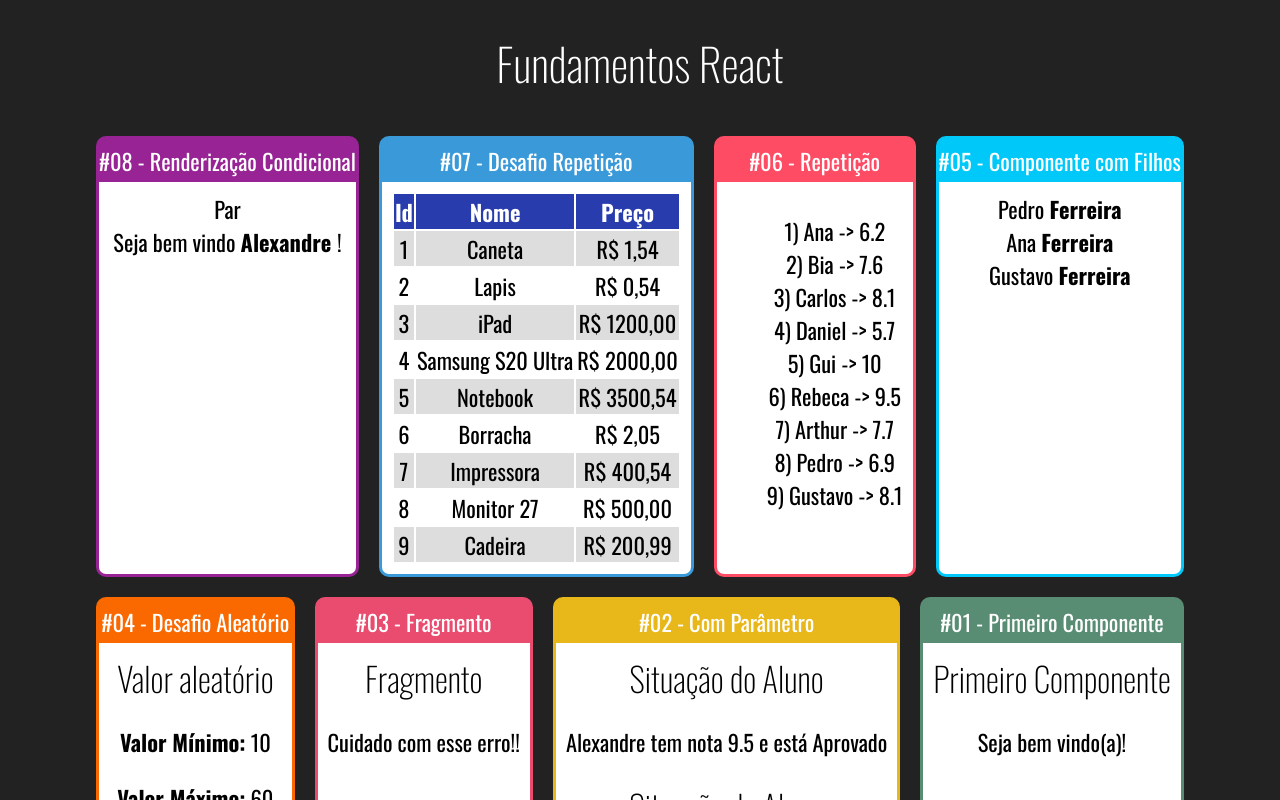
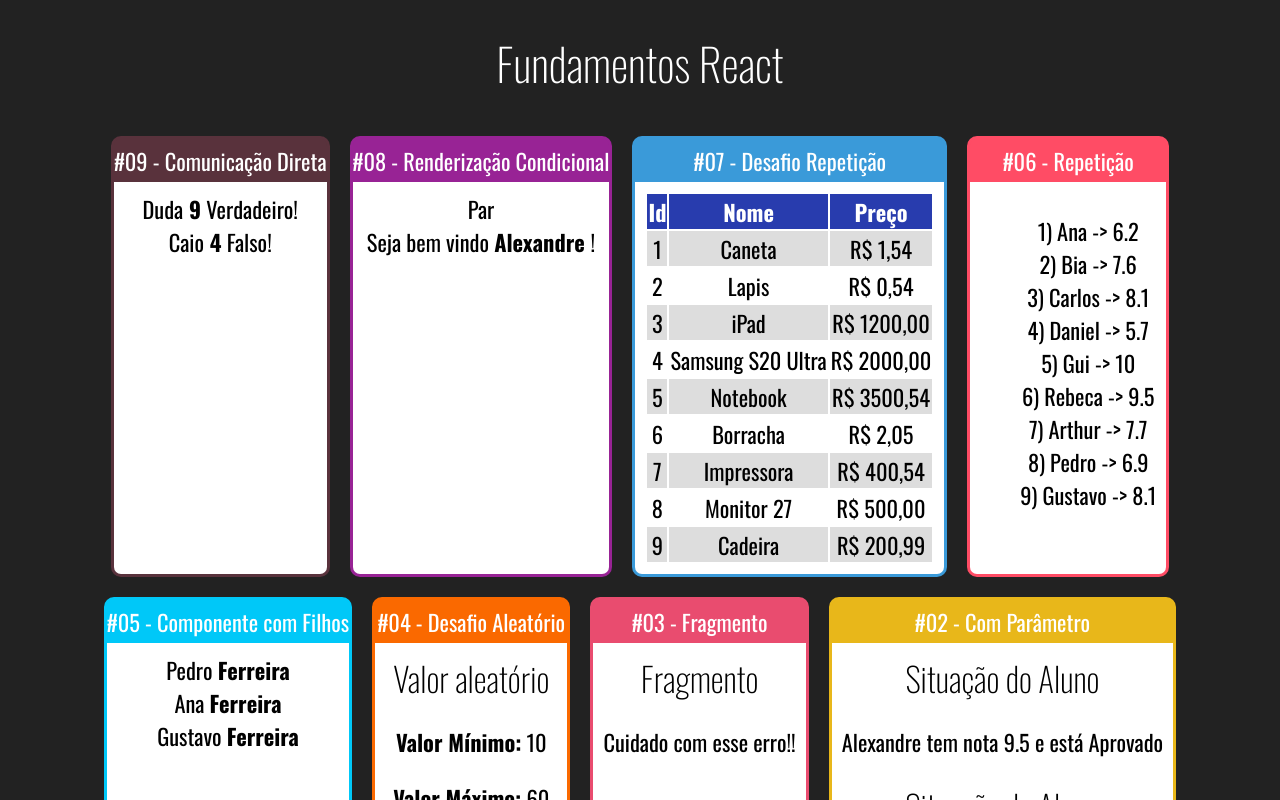
Before and after one commit to alexandreafc/curso-react, a React (Create React App) app in the folder fundamentos-react/: page / in a window 1280 px wide. Shown: the top 800 px of the page. Built offline with nearby package versions, Linux system fonts and the light colour scheme.

Commit message:
Comunicação direta entre componentes, Pai/Filho

```diff
--- a/fundamentos-react/src/App.jsx
+++ b/fundamentos-react/src/App.jsx
@@ -1,6 +1,7 @@
 import "./App.css";
 import React from "react";
 
+import DiretaPai from "./components/comunicacao/DiretaPai";
 import UsuarioInfo from "./components/condicional/UsuarioInfo";
 import ParOuImpar from "./components/condicional/ParOuImpar";
 import Card from "./components/layout/Card";
@@ -18,6 +19,10 @@ export default () => (
 		<h1>Fundamentos React</h1>
 
 		<div className='Cards'>
+			<Card titulo='#09 - Comunicação Direta' color='#59323C'>
+				<DiretaPai></DiretaPai>
+			</Card>
+
 			<Card titulo='#08 - Renderização Condicional' color='#982395'>
 				<ParOuImpar numero={20}></ParOuImpar>
 				<UsuarioInfo usuario={{ nome: "Alexandre" }} />
--- /dev/null
+++ b/fundamentos-react/src/components/comunicacao/DiretaFilho.jsx
@@ -0,0 +1,13 @@
+import React from "react";
+
+export default (props) => {
+	return (
+		<div>
+			<span>{props.texto}</span>
+			<span>
+				<strong> {props.numero}</strong>
+			</span>
+			<span> {props.bool ? "Verdadeiro" : "Falso"}!</span>
+		</div>
+	);
+};
--- /dev/null
+++ b/fundamentos-react/src/components/comunicacao/DiretaPai.jsx
@@ -0,0 +1,11 @@
+import React from "react";
+import DiretaFilho from "./DiretaFilho";
+
+export default (props) => {
+	return (
+		<div>
+			<DiretaFilho texto='Duda' numero={9} bool={true} />
+			<DiretaFilho texto='Caio' numero={4} bool={false} />
+		</div>
+	);
+};
```
